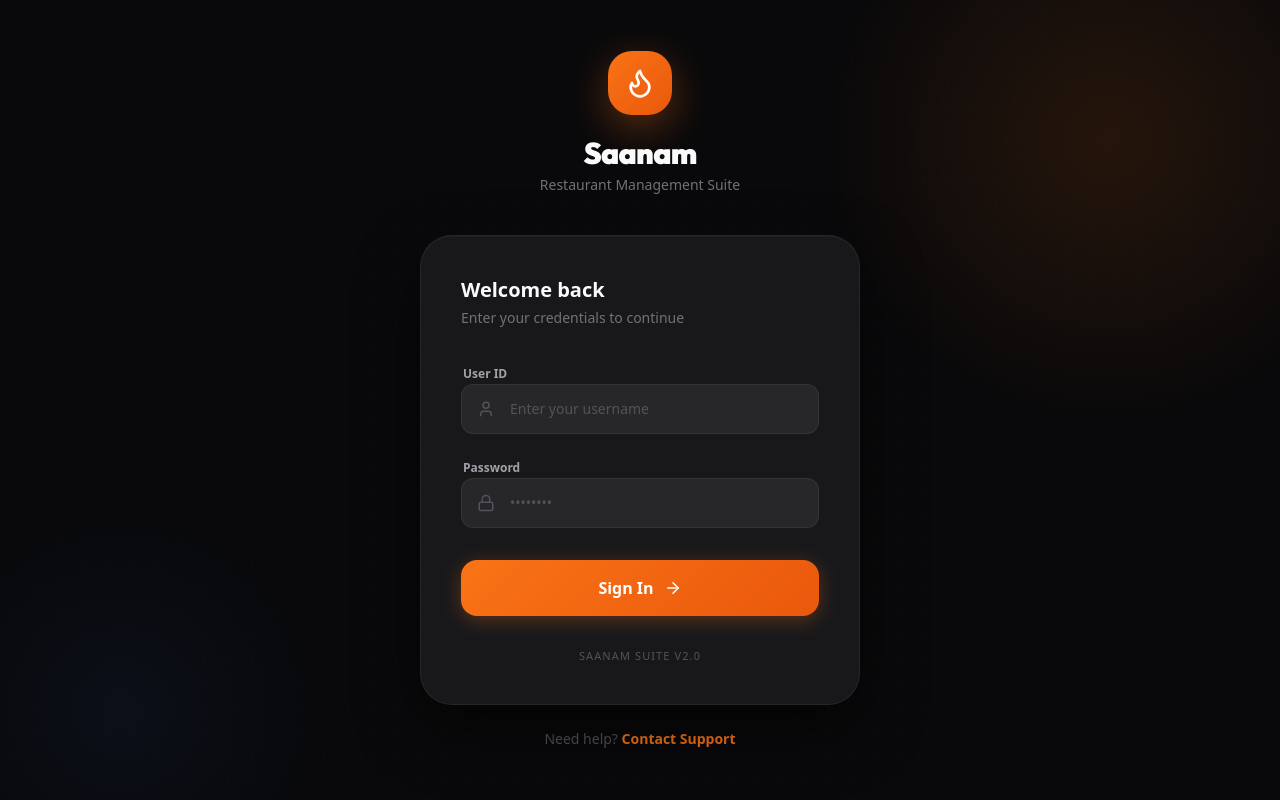
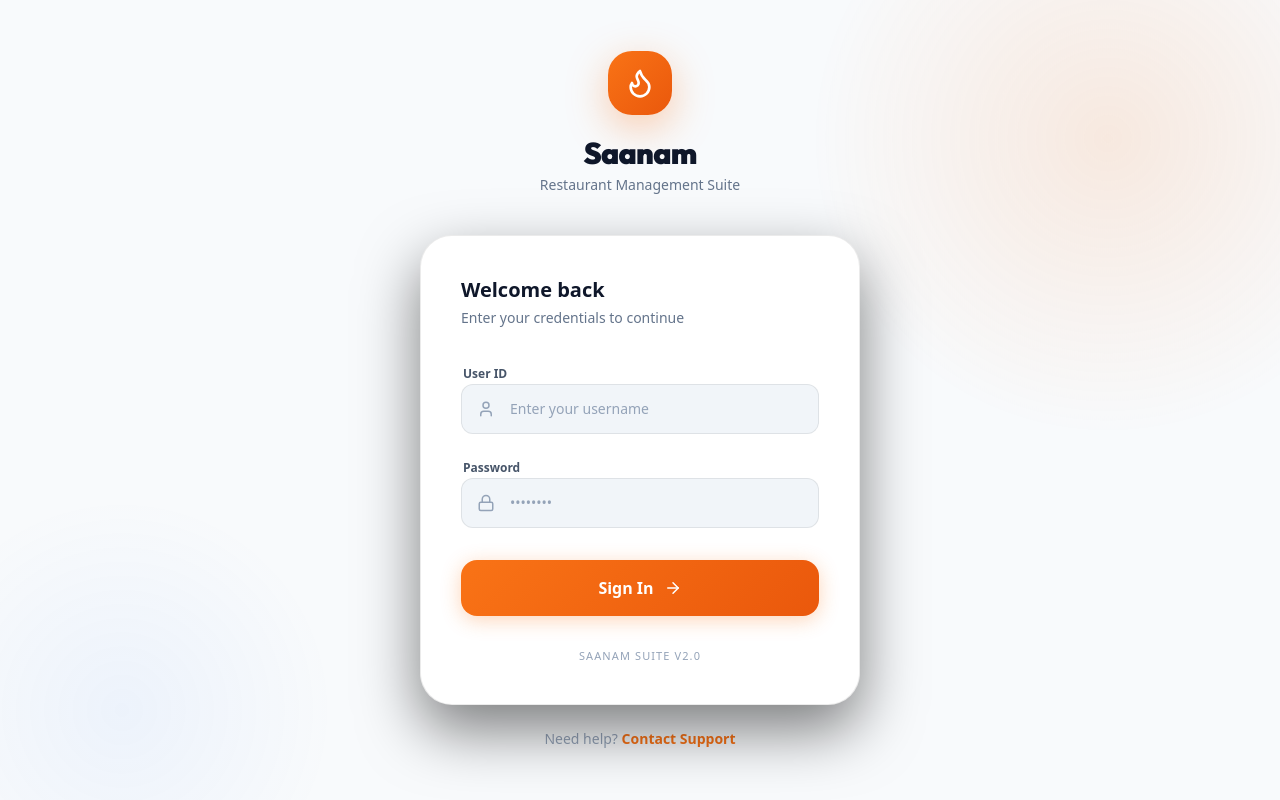
Before and after one commit to Shahinshac/restaurant-billing, a Next.js app in the folder frontend/: page /login in a window 1280 px wide. Built offline with nearby package versions, Linux system fonts and the light colour scheme; no server answers.

Commit message:
🌗 Saanam Aesthetics: Integrated premium Dark/Light theme toggle with persistence and stability fixes

```diff
--- a/frontend/src/app/admin/qr/page.tsx
+++ b/frontend/src/app/admin/qr/page.tsx
@@ -3,7 +3,7 @@
 import { useEffect, useState } from "react";
 import api from "@/lib/api";
 import QRCode from "qrcode";
-import { QrCode, Printer, Download, ChevronRight, Flame } from "lucide-react";
+import { QrCode, Printer, Download, ChevronRight, Flame, Activity, AlertCircle } from "lucide-react";
 import toast from "react-hot-toast";
 
 export default function QRDashboard() {
--- a/frontend/src/app/globals.css
+++ b/frontend/src/app/globals.css
@@ -56,8 +56,35 @@
     --shadow-sm: 0 2px 8px rgba(0, 0, 0, 0.3);
     --shadow-md: 0 8px 24px rgba(0, 0, 0, 0.4);
     --shadow-lg: 0 16px 48px rgba(0, 0, 0, 0.5);
-    --shadow-glow: 0 0 30px rgba(249, 115, 22, 0.15);
+    --shadow-glow: 0 0 30px rgba(249,115,22,0.15);
     --shadow-glow-success: 0 0 30px rgba(34, 197, 94, 0.15);
+  }
+
+  .light-theme {
+    /* Depth Layers */
+    --bg-deep: #f8fafc;
+    --bg-surface: #ffffff;
+    --bg-elevated: #f1f5f9;
+    --bg-hover: #e2e8f0;
+
+    /* Typography */
+    --text-primary: #0f172a;
+    --text-secondary: #475569;
+    --text-tertiary: #64748b;
+    --text-dim: #94a3b8;
+
+    /* Borders & Glass */
+    --border: rgba(0, 0, 0, 0.08);
+    --border-subtle: rgba(0, 0, 0, 0.04);
+    --border-hover: rgba(0, 0, 0, 0.12);
+    --glass: rgba(255, 255, 255, 0.85);
+    --glass-heavy: rgba(255, 255, 255, 0.95);
+
+    /* Shadows */
+    --shadow-sm: 0 1px 3px rgba(0, 0, 0, 0.1);
+    --shadow-md: 0 4px 12px rgba(0, 0, 0, 0.08);
+    --shadow-lg: 0 12px 32px rgba(0, 0, 0, 0.12);
+    --shadow-glow: 0 0 30px rgba(249, 115, 22, 0.1);
   }
 
   * {
--- a/frontend/src/app/layout.tsx
+++ b/frontend/src/app/layout.tsx
@@ -3,6 +3,7 @@ import { Inter, Outfit } from "next/font/google";
 import "./globals.css";
 import { Toaster } from "react-hot-toast";
 import AppLayout from "@/components/AppLayout";
+import { ThemeProvider } from "@/context/ThemeContext";
 
 const inter = Inter({
   subsets: ["latin"],
@@ -37,29 +38,31 @@ export default function RootLayout({
   return (
     <html lang="en" className={`${inter.variable} ${outfit.variable} scroll-smooth`}>
       <body className="antialiased font-sans">
+        <ThemeProvider>
           <AppLayout>{children}</AppLayout>
           <Toaster
             position="bottom-right"
             toastOptions={{
               duration: 3500,
               style: {
-              background: "#18181b",
-              color: "#fafafa",
+                background: "var(--bg-surface)",
+                color: "var(--text-primary)",
                 borderRadius: "14px",
                 padding: "14px 20px",
                 fontSize: "13px",
                 fontWeight: "600",
-              border: "1px solid rgba(255,255,255,0.08)",
-              boxShadow: "0 20px 40px rgba(0, 0, 0, 0.5)",
+                border: "1px solid var(--border)",
+                boxShadow: "var(--shadow-lg)",
               },
               success: {
-              iconTheme: { primary: "#f97316", secondary: "#fff" },
+                iconTheme: { primary: "var(--accent)", secondary: "#fff" },
               },
               error: {
                 iconTheme: { primary: "#ef4444", secondary: "#fff" },
               },
             }}
           />
+        </ThemeProvider>
       </body>
     </html>
   );
--- a/frontend/src/app/menu/[tableId]/page.tsx
+++ b/frontend/src/app/menu/[tableId]/page.tsx
@@ -1,3 +1,5 @@
+"use client";
+
 import { useEffect, useState, use } from "react";
 import api from "@/lib/api";
 import { socket } from "@/lib/socket";
--- a/frontend/src/components/Navigation.tsx
+++ b/frontend/src/components/Navigation.tsx
@@ -13,14 +13,19 @@ import {
   X,
   QrCode,
   Bell,
-  Flame
+  Flame,
+  Sun,
+  Moon,
+  Map
 } from "lucide-react";
 import { useState } from "react";
 import toast from "react-hot-toast";
+import { useTheme } from "@/context/ThemeContext";
 
 export function Navigation() {
   const pathname = usePathname();
   const router = useRouter();
+  const { theme, toggleTheme } = useTheme();
   const [isMobileMenuOpen, setIsMobileMenuOpen] = useState(false);
 
   const handleLogout = () => {
@@ -79,7 +84,7 @@ export function Navigation() {
         </div>
 
         {/* Nav Links */}
-        <div className="flex-1 px-4 space-y-1">
+        <div className="flex-1 px-4 space-y-1 overflow-y-auto no-scrollbar">
           <p className="px-4 text-[10px] font-bold uppercase tracking-[0.2em] mb-4" style={{ color: 'var(--text-dim)' }}>
             Main Menu
           </p>
@@ -105,17 +110,6 @@ export function Navigation() {
               </Link>
             );
           })}
-
-          {/* Secondary */}
-          <div className="pt-8">
-            <p className="px-4 text-[10px] font-bold uppercase tracking-[0.2em] mb-4" style={{ color: 'var(--text-dim)' }}>
-              Tools
-            </p>
-            <Link href="/admin/qr" className="nav-item group">
-              <QrCode size={20} strokeWidth={1.8} />
-              <span className="text-[13px]">QR Codes</span>
-            </Link>
-          </div>
 
           {/* Admin Management */}
           <div className="pt-8">
@@ -152,9 +146,19 @@ export function Navigation() {
                 <p className="text-sm font-bold truncate" style={{ color: 'var(--text-primary)' }}>Shahinsha</p>
                 <p className="text-[11px] font-medium truncate" style={{ color: 'var(--text-tertiary)' }}>Administrator</p>
               </div>
+              <div className="flex items-center gap-0.5">
+                <button
+                  onClick={toggleTheme}
+                  className="p-2 transition-all hover:scale-110"
+                  style={{ color: 'var(--accent)' }}
+                  title={theme === 'dark' ? "Switch to Light Mode" : "Switch to Dark Mode"}
+                >
+                  {theme === 'dark' ? <Sun size={18} /> : <Moon size={18} />}
+                </button>
                 <button className="p-2 transition-colors hover:opacity-80" style={{ color: 'var(--text-dim)' }}>
                   <Bell size={16} />
                 </button>
+              </div>
             </div>
           </div>
 
@@ -194,13 +198,23 @@ export function Navigation() {
               Saanam
             </span>
           </div>
+
+          <div className="flex items-center gap-2">
             <button
-            onClick={() => setIsMobileMenuOpen(!isMobileMenuOpen)}
-            className="w-9 h-9 flex items-center justify-center rounded-xl transition-all"
-            style={{ background: 'var(--bg-elevated)', color: 'var(--text-secondary)' }}
+              onClick={toggleTheme}
+              className="p-2.5 rounded-xl transition-all"
+              style={{ background: 'var(--bg-elevated)', color: 'var(--accent)' }}
             >
-            {isMobileMenuOpen ? <X size={18} /> : <Menu size={18} />}
+              {theme === 'dark' ? <Sun size={18} strokeWidth={2.5} /> : <Moon size={18} strokeWidth={2.5} />}
             </button>
+            <button
+              onClick={() => setIsMobileMenuOpen(true)}
+              className="p-2.5 rounded-xl"
+              style={{ background: 'var(--bg-elevated)', color: 'var(--text-primary)' }}
+            >
+              <Menu size={20} />
+            </button>
+          </div>
         </header>
 
         {/* Spacer for fixed header */}
@@ -224,8 +238,8 @@ export function Navigation() {
                   <X size={18} />
                 </button>
               </div>
-              <div className="space-y-1 flex-1">
-                {links.map((link) => (
+              <div className="space-y-1 flex-1 overflow-y-auto no-scrollbar">
+                {[...links, ...adminLinks].map((link) => (
                   <Link
                     key={link.href}
                     href={link.href}
--- /dev/null
+++ b/frontend/src/context/ThemeContext.tsx
@@ -0,0 +1,59 @@
+"use client";
+
+import React, { createContext, useContext, useEffect, useState } from "react";
+
+type Theme = "dark" | "light";
+
+interface ThemeContextType {
+  theme: Theme;
+  toggleTheme: () => void;
+}
+
+const ThemeContext = createContext<ThemeContextType | undefined>(undefined);
+
+export function ThemeProvider({ children }: { children: React.ReactNode }) {
+  const [theme, setTheme] = useState<Theme>("dark");
+
+  useEffect(() => {
+    const savedTheme = localStorage.getItem("saanam-theme") as Theme;
+    if (savedTheme) {
+      setTheme(savedTheme);
+      applyTheme(savedTheme);
+    } else {
+      // Default to dark or check system preference
+      const isLight = window.matchMedia("(prefers-color-scheme: light)").matches;
+      const initial = isLight ? "light" : "dark";
+      setTheme(initial);
+      applyTheme(initial);
+    }
+  }, []);
+
+  const applyTheme = (t: Theme) => {
+    if (t === "light") {
+      document.documentElement.classList.add("light-theme");
+    } else {
+      document.documentElement.classList.remove("light-theme");
+    }
+  };
+
+  const toggleTheme = () => {
+    const nextTheme = theme === "dark" ? "light" : "dark";
+    setTheme(nextTheme);
+    applyTheme(nextTheme);
+    localStorage.setItem("saanam-theme", nextTheme);
+  };
+
+  return (
+    <ThemeContext.Provider value={{ theme, toggleTheme }}>
+      {children}
+    </ThemeContext.Provider>
+  );
+}
+
+export function useTheme() {
+  const context = useContext(ThemeContext);
+  if (context === undefined) {
+    throw new Error("useTheme must be used within a ThemeProvider");
+  }
+  return context;
+}
```
Also changed, not shown: frontend/src/app/pos/page.tsx (+64 -99 lines). Lines whose indentation alone changed are shown as unchanged.
